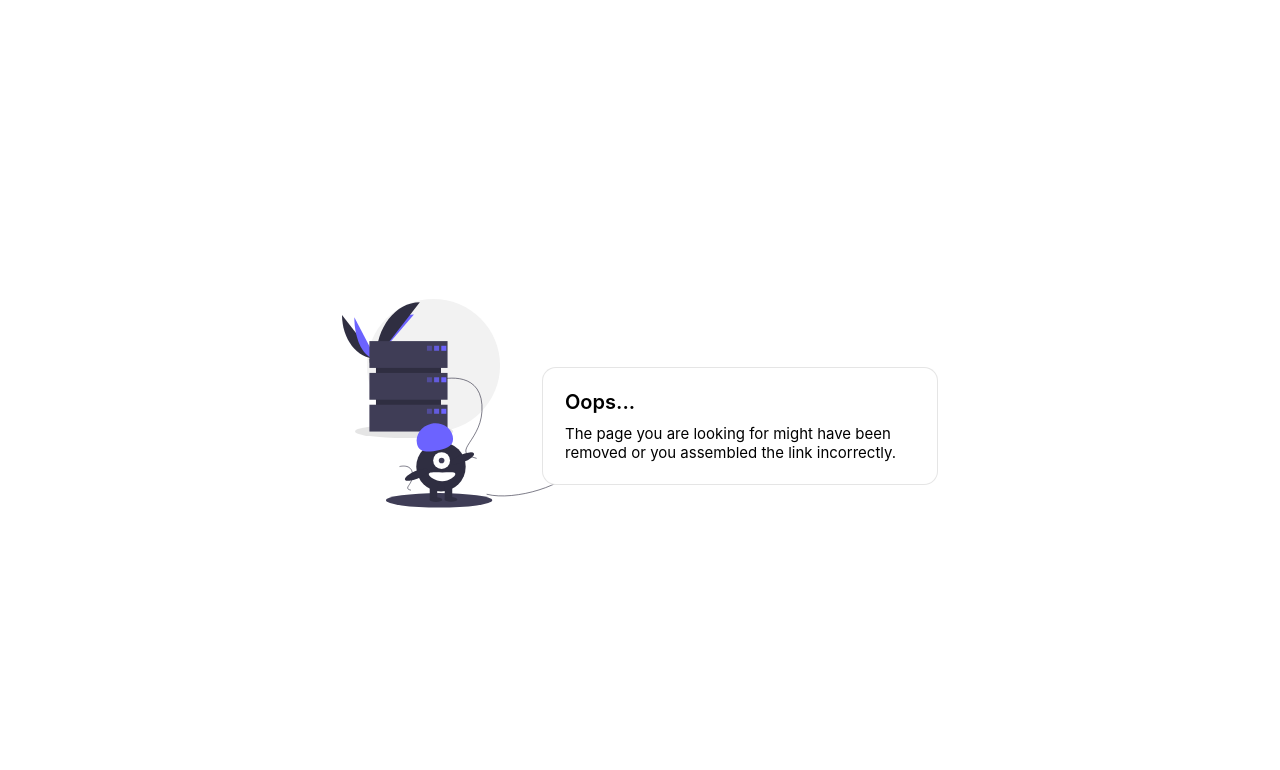
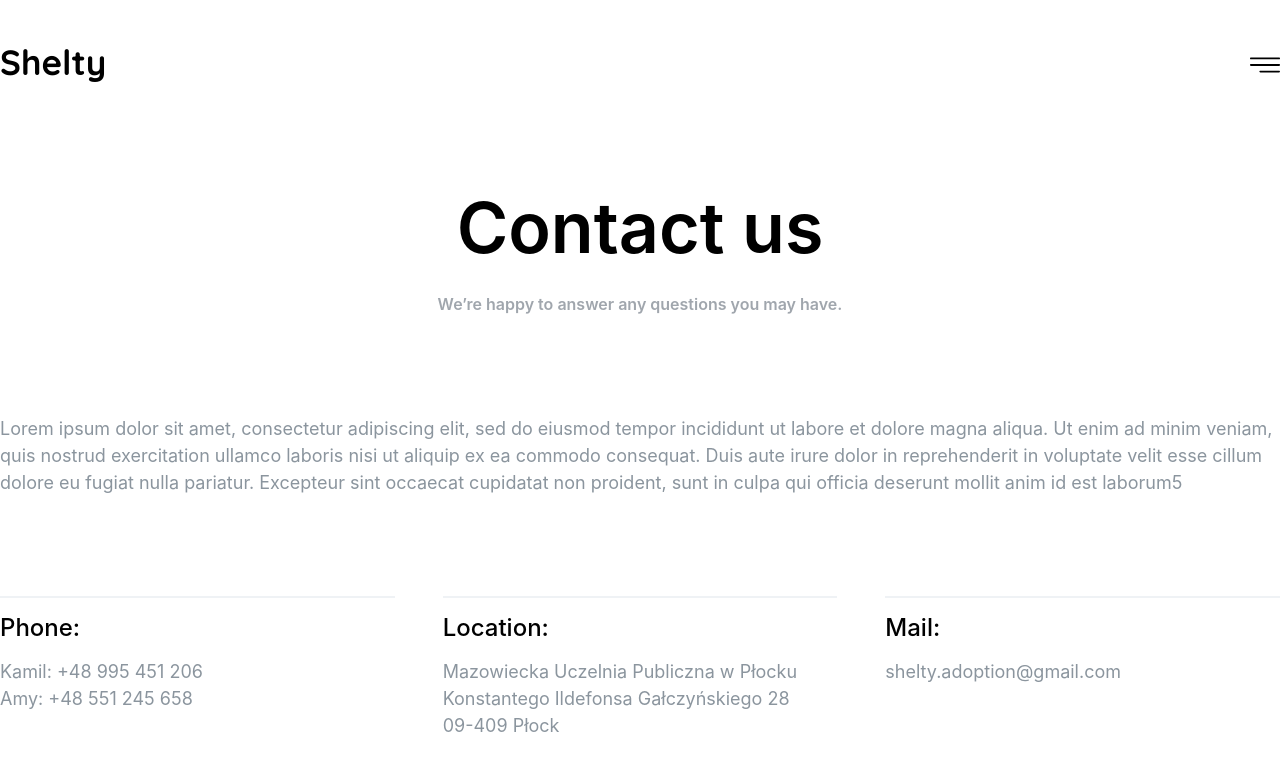
Before and after one commit to kamillobinski/shelty, a React (Create React App) app in the folder frontend/: page /contact in a window 1280 px wide. Before the commit this address led to /404. Shown: the top 770 px of the page. Built offline with nearby package versions, Linux system fonts and the light colour scheme.

Commit message:
Add: public contact page

```diff
--- a/frontend/src/App.js
+++ b/frontend/src/App.js
@@ -18,6 +18,7 @@ import "./utils/styles/app.css";
 import AnimalPreview from "./components/home/animal-preview/AnimalPreview";
 import PublicBlog from './components/home/blog/Blog';
 import PublicBlogPost from './components/home/blog/PublicBlogPost';
+import Contact from "./components/home/contact/Contact";
 
 export default class App extends React.Component {
   render() {
@@ -32,6 +33,7 @@ export default class App extends React.Component {
           <Route exact path="/finder" component={AnimalFinder} />
           <Route exact path="/blog" component={PublicBlog} />
           <Route exact path="/blog/post/:id" component={PublicBlogPost} />
+          <Route exact path="/contact" component={Contact} />
           {/* Admin paths */}
           <PrivateRoute
             exact
--- /dev/null
+++ b/frontend/src/components/home/contact/Contact.js
@@ -0,0 +1,57 @@
+import React from 'react';
+import PublicHeader from '../../header/header-public/PublicHeader';
+import TitleHeader from '../../header/header-title/TitleHeader';
+import './contact.css';
+
+const MAP_DIMENSIONS = ["450", "100%"];
+
+class Contact extends React.Component {
+    render() {
+        return (
+            <div className="contact">
+                <div className="contact-inner">
+                    <PublicHeader />
+                    <TitleHeader title="Contact us" description="We’re happy to answer any questions you may have." />
+                    <div className="contact-inner-grid-info-description">
+                        <span>Lorem ipsum dolor sit amet, consectetur adipiscing elit, sed do eiusmod tempor incididunt ut labore et dolore magna aliqua. Ut enim ad minim veniam, quis nostrud exercitation ullamco laboris nisi ut aliquip ex ea commodo consequat. Duis aute irure dolor in reprehenderit in voluptate velit esse cillum dolore eu fugiat nulla pariatur. Excepteur sint occaecat cupidatat non proident, sunt in culpa qui officia deserunt mollit anim id est laborum5</span>
+                    </div>
+                    <div className="contact-inner-grid">
+                        <div className="contact-inner-grid-info">
+                            <div className="contact-inner-grid-info-title">
+                                <span>Phone:</span>
+                            </div>
+                            <div className="contact-inner-grid-info-description">
+                                <span>Kamil: +48 995 451 206</span>
+                                <span>Amy: +48 551 245 658</span>
+                            </div>
+                        </div>
+                        <div className="contact-inner-grid-info">
+                            <div className="contact-inner-grid-info-title">
+                                <span>Location:</span>
+                            </div>
+                            <div className="contact-inner-grid-info-description">
+                                <span>Mazowiecka Uczelnia Publiczna w Płocku</span>
+                                <span>Konstantego Ildefonsa Gałczyńskiego 28</span>
+                                <span>09-409 Płock</span>
+                            </div>
+                        </div>
+                        <div className="contact-inner-grid-info">
+                            <div className="contact-inner-grid-info-title">
+                                <span>Mail:</span>
+                            </div>
+                            <div className="contact-inner-grid-info-description">
+                                <span>shelty.adoption@gmail.com</span>
+                            </div>
+                        </div>
+                    </div>
+                    <div className="contact-inner-map">
+                        <iframe src="https://www.google.com/maps/embed?pb=!1m18!1m12!1m3!1d428.7932108389009!2d19.680929991249748!3d52.558385625036436!2m3!1f0!2f0!3f0!3m2!1i1024!2i768!4f13.1!3m3!1m2!1s0x0%3A0x7aeab35bab8c2b6e!2sMazowieckia%20Uczelnia%20Publiczna!5e0!3m2!1spl!2spl!4v1611671638672!5m2!1spl!2spl&z=12"
+                            width={MAP_DIMENSIONS[1]} height={MAP_DIMENSIONS[0]} aria-hidden="false" tabindex="0" title="Google Maps"></iframe>
+                    </div>
+                </div>
+            </div>
+        )
+    }
+}
+
+export default Contact;
--- /dev/null
+++ b/frontend/src/components/home/contact/contact.css
@@ -0,0 +1,57 @@
+.contact {
+  width: 100vw;
+  height: 100vh;
+  min-width: 100vw;
+  min-height: 100vh;
+  max-width: 100vw;
+  max-height: 100vh;
+  overflow-x: hidden;
+  padding-bottom: 30px;
+}
+
+.contact-inner {
+  width: 100%;
+  max-width: 1280px;
+  margin-left: auto;
+  margin-right: auto;
+  box-sizing: border-box;
+}
+
+.contact-inner-grid {
+  margin: 100px 0;
+  text-align: justify;
+  display: grid;
+  grid-template-columns: 1fr 1fr 1fr;
+  column-gap: 48px;
+}
+
+.contact-inner-grid-info {
+  border-top: 2px solid var(--primary-grey-light);
+}
+
+.contact-inner-grid-info-title {
+  font-family: var(--secondary-font);
+  font-size: 24px;
+  font-weight: 500;
+  line-height: 1.5;
+  color: black;
+  padding: 12px 0;
+}
+
+.contact-inner-grid-info-description span {
+  font-family: var(--secondary-font);
+  font-size: 18px;
+  font-weight: 400;
+  line-height: 1.5;
+  color: #8b959e;
+  display: block;
+}
+
+.contact-inner-map {
+  width: 100%;
+}
+
+.contact-inner-map iframe {
+  border-radius: 7px;
+  border: 1px solid var(--primary-grey-light);
+}
```
